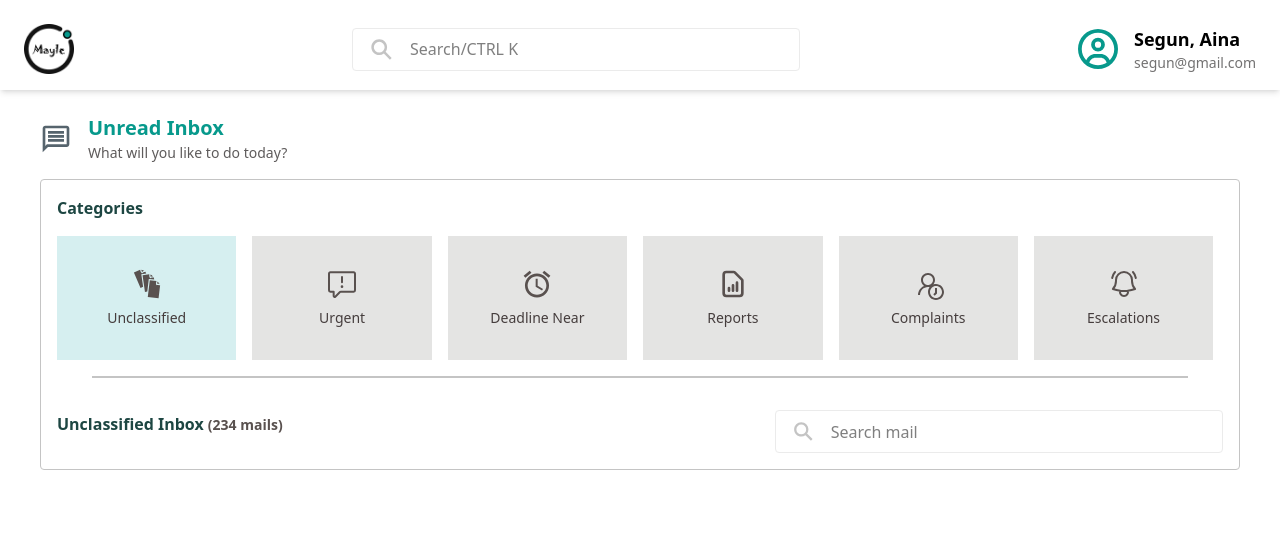
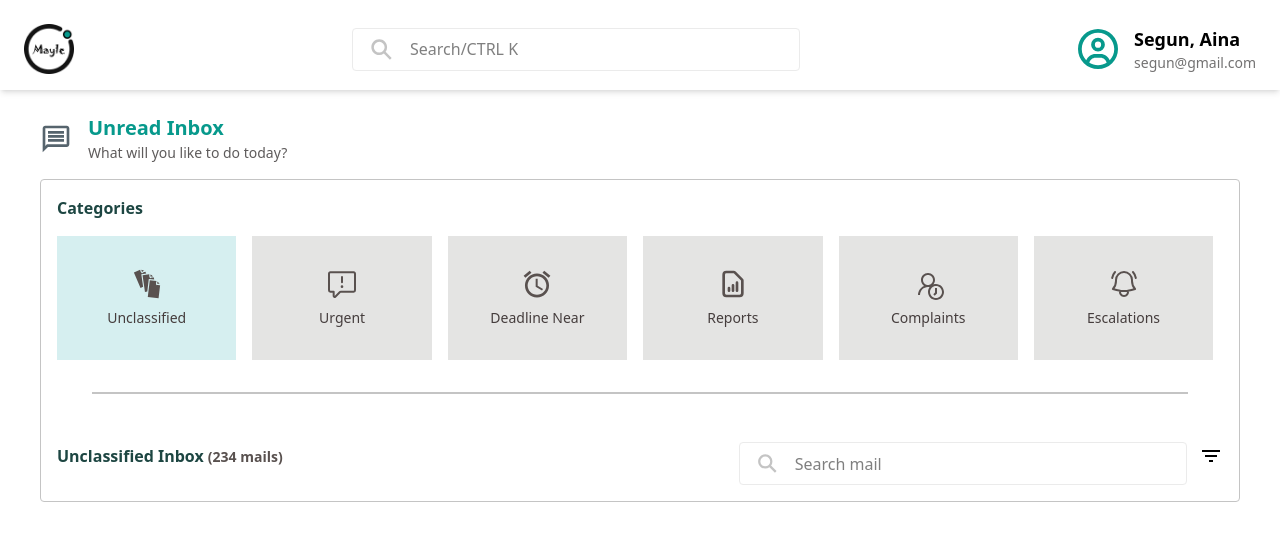
Before and after one commit to KodenOps/mayle, a Next.js app: page /inbox in a window 1280 px wide. Shown: the top 540 px of the page. Built offline with nearby package versions, Linux system fonts and the light colour scheme.

Commit message:
updated the search field in inbox

```diff
--- a/src/app/inbox/page.tsx
+++ b/src/app/inbox/page.tsx
@@ -11,6 +11,7 @@ import { LiaUserClockSolid } from 'react-icons/lia';
 import { IoMdAlarm } from 'react-icons/io';
 import { HiOutlineBellAlert } from 'react-icons/hi2';
 import { IoSearchSharp } from 'react-icons/io5';
+import { RiFilter3Line } from 'react-icons/ri';
 
 const page = () => {
 	return (
@@ -68,15 +69,15 @@ const page = () => {
 							color='#E4E4E3'
 							Icon={HiOutlineBellAlert}
 						/>
-						<hr className='w-[94%] mx-[3%] border-1 border-[#c4c4c4]' />
+						<hr className='w-[94%] mx-[3%] border-1 border-[#c4c4c4] my-4' />
 						<div className='emailList w-full'>
 							<div className='header flex md:items-center justify-between w-full  md:flex-row flex-col'>
 								<h3 className='font-semibold text-md text-[#1D4642]'>
 									Unclassified Inbox{' '}
 									<span className='text-sm text-[#59514F]'>(234 mails)</span>
 								</h3>
-								<div className='search md:w-auto  w-full'>
-									<div className='search flex items-center  gap-4 border-1 px-4 py-2 md:w-md border-[#ebebeb] rounded-sm mt-4'>
+								<div className='search md:w-auto  w-full flex items-center justify-between  gap-3'>
+									<div className='search flex items-center  gap-4 border-1 px-4 py-2 md:w-md w-full mt-4 border-[#ebebeb] rounded-sm '>
 										<IoSearchSharp
 											size={25}
 											color='#c4c4c4'
@@ -87,6 +88,7 @@ const page = () => {
 											className='outline-none w-full placeholder:text-md border-transparent bg-transparent font-medium'
 										/>
 									</div>
+									<RiFilter3Line size={24} />
 								</div>
 							</div>
 						</div>
```
